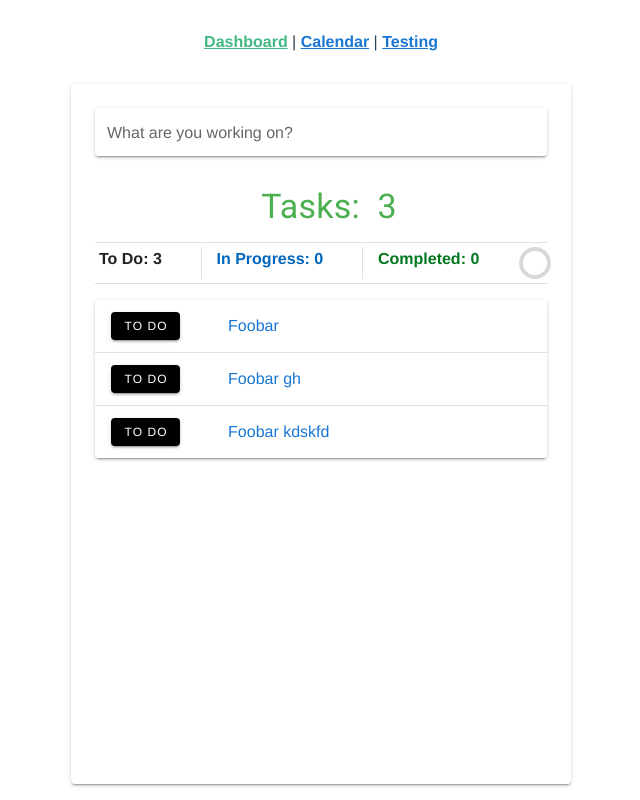
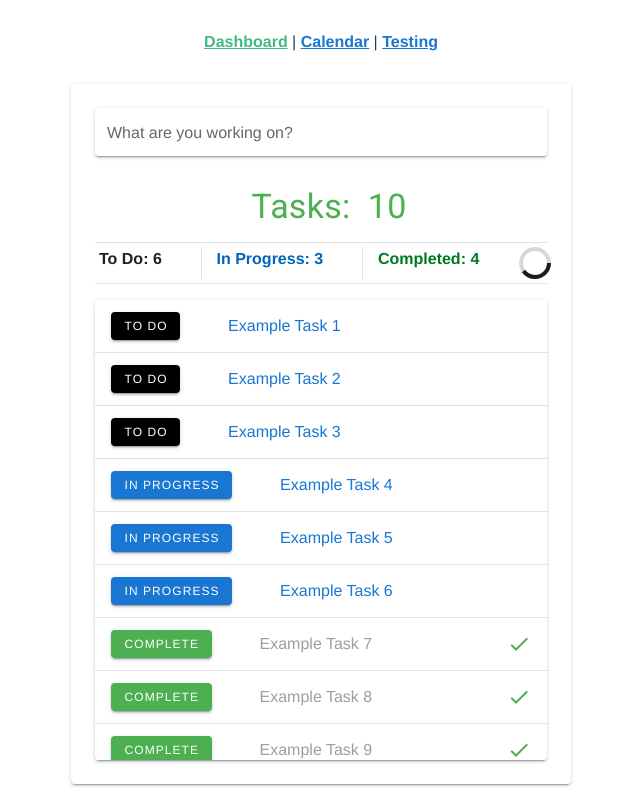
Before and after one commit to cashieeetime/calendar_app, a Vue app: page /#/ in a window 1280 px wide. Shown: the whole page, without its empty margins (319-959 px from the left). Built offline with nearby package versions, Linux system fonts and the light colour scheme.

Commit message:
added scrolling, condensed code & example tasks

```diff
--- a/src/components/ToDoList.vue
+++ b/src/components/ToDoList.vue
@@ -49,8 +49,12 @@
       ></v-progress-circular>
     </v-row>
     <v-divider class="mb-4"></v-divider>
-
-    <v-card v-if="tasks.length > 0">
+    <v-card
+      v-if="tasks.length > 0"
+      v-scroll.self="onScroll"
+      class="overflow-y-auto"
+      max-height="460"
+    >
       <v-slide-y-transition
         class="py-0"
         group
@@ -61,7 +65,6 @@
             v-if="i !== 0"
             :key="`${i}-divider`"
           ></v-divider>
-
           <v-list-item :key="`${i}-${task.text}`">
             <v-list-item-action>
               <template>
@@ -88,9 +91,7 @@
                         small
                         v-if="!task.newtask"
                         @click="task.newtask = true; task.done = false;"
-                      >
-                        To Do
-                      </v-btn>
+                      > To Do </v-btn>
                       <v-btn
                         v-bind="attrs"
                         v-on="on"
@@ -98,9 +99,7 @@
                         small
                         v-if="task.newtask && !task.done || !task.newtask && task.done"
                         @click="task.newtask = false; task.done = false"
-                      >
-                        In Progress
-                      </v-btn>
+                      > In Progress </v-btn>
                       <v-btn
                         v-bind="attrs"
                         v-on="on"
@@ -108,15 +107,12 @@
                         small
                         v-if="!task.done"
                         @click="task.newtask = false; task.done = true"
-                      >
-                        Complete
-                      </v-btn>
+                      > Complete </v-btn>
                     </div>
                   </v-menu>
                 </div>
               </template>
             </v-list-item-action>
-
             <div
               :class="task.done && 'grey--text' || 'primary--text'"
               class="ml-4"
@@ -127,11 +123,8 @@
               <v-icon
                 v-if="task.done && task.newtask == false"
                 color="success"
-              >
-                mdi-check
-              </v-icon>
+              > mdi-check </v-icon>
             </v-scroll-x-transition>
-
           </v-list-item>
         </template>
       </v-slide-y-transition>
@@ -142,25 +135,50 @@
 <script>
   export default {
     data: () => ({
-      tasks: [
-        {
+      tasks: [{
           newtask: true,
           done: false,
-          text: 'Foobar',
-        },
-        {
+          text: 'Example Task 1',
+        }, {
           newtask: true,
           done: false,
-          text: 'Foobar gh',
-        },
-        {
+          text: 'Example Task 2',
+        }, {
           newtask: true,
           done: false,
-          text: 'Foobar kdskfd',
-        },
-      ],
+          text: 'Example Task 3',
+        }, {
+          newtask: false,
+          done: false,
+          text: 'Example Task 4',
+        }, {
+          newtask: false,
+          done: false,
+          text: 'Example Task 5',
+        }, {
+          newtask: false,
+          done: false,
+          text: 'Example Task 6',
+        }, {
+          newtask: false,
+          done: true,
+          text: 'Example Task 7',
+        }, {
+          newtask: false,
+          done: true,
+          text: 'Example Task 8',
+        }, {
+          newtask: false,
+          done: true,
+          text: 'Example Task 9',
+        }, {
+          newtask: false,
+          done: true,
+          text: 'Example Task 10',
+        }],
       newTask: null,
       offset: true,
+      scrollInvoked: 0,
     }),
     computed: {
       completedTasks () {
@@ -192,8 +210,7 @@
           return bgcolor = 'primary'
         } else if (task.newtask == false && task.done == true) {
           return bgcolor = 'success'
-        }
-      },
+        }},
       determineLabel (task) {
         let btnLabel = ''
         if (task.newtask == true && task.done == false) {
@@ -202,6 +219,8 @@
           return btnLabel = 'In Progress'
         } else if (task.newtask == false && task.done == true) {
           return btnLabel = 'Complete'
-        }
+        }},
+      onScroll () {
+        this.scrollInvoked++
       }}}
 </script>
```
